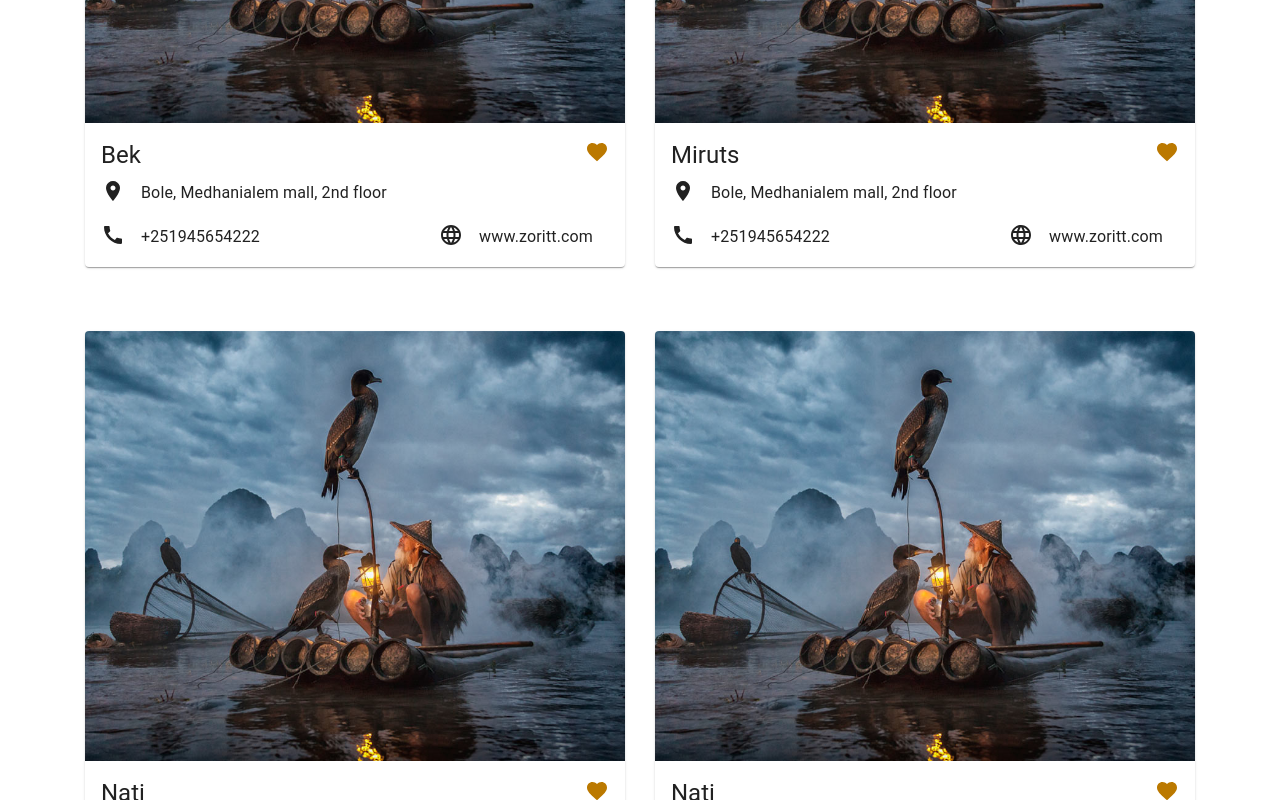
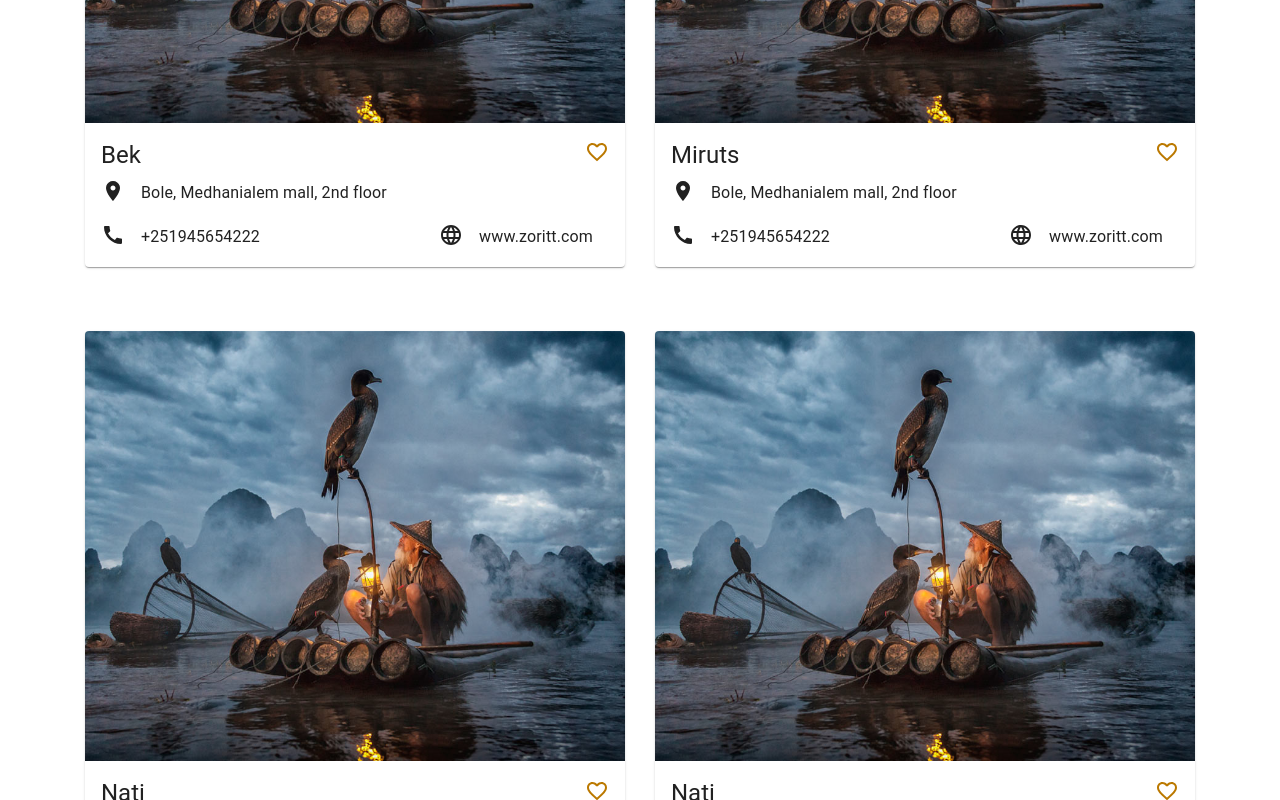
Before and after one commit to zoritt-biz/user-website, a React (Create React App) app: page / in a window 1280 px wide. Shown: the part 1340-2140 px from the top of the page. Built offline with nearby package versions, Linux system fonts and the light colour scheme.

Commit message:
Favourite icon functionality added

```diff
--- a/src/assets/css/_sponsored.scss
+++ b/src/assets/css/_sponsored.scss
@@ -5,3 +5,7 @@
 .sponsored-icon-color {
   color: $primary-color !important;
 }
+
+.sponsored-icon-color-border-color {
+  color: $primary-color !important;
+}
--- a/src/components/homepage/Sponsored.jsx
+++ b/src/components/homepage/Sponsored.jsx
@@ -1,13 +1,25 @@
-import React from 'react';
+import React, { useState } from 'react';
 import Grid from '@material-ui/core/Grid';
 import Card from '@material-ui/core/Card';
 import CardActionArea from '@material-ui/core/CardActionArea';
 import CardMedia from '@material-ui/core/CardMedia';
 import CardContent from '@material-ui/core/CardContent';
 import Typography from '@material-ui/core/Typography';
-import { Favorite, LocationOn, Call, Language } from '@material-ui/icons';
+import {
+  Favorite,
+  LocationOn,
+  Call,
+  Language,
+  FavoriteBorder,
+} from '@material-ui/icons';
+import { IconButton } from '@material-ui/core';
 
 const Sponsored = ({ title }) => {
+  const [favourite, setFavourite] = useState(false);
+
+  const handleClick = () => {
+    setFavourite(!favourite);
+  };
   return (
     <Grid container spacing={2} justify="center" className="mt-2">
       <Grid item xs={12}>
@@ -24,7 +36,18 @@ const Sponsored = ({ title }) => {
                   {title}
                 </Typography>
                 <div className="ml-auto p-0">
-                  <Favorite className="sponsored-icon-color" />
+                  {' '}
+                  {favourite ? (
+                    <Favorite
+                      onClick={handleClick}
+                      className="sponsored-icon-color"
+                    />
+                  ) : (
+                    <FavoriteBorder
+                      onClick={handleClick}
+                      className="sponsored-icon-color-border-color"
+                    />
+                  )}
                 </div>
               </div>
               <div className="d-flex mb-3">
```
